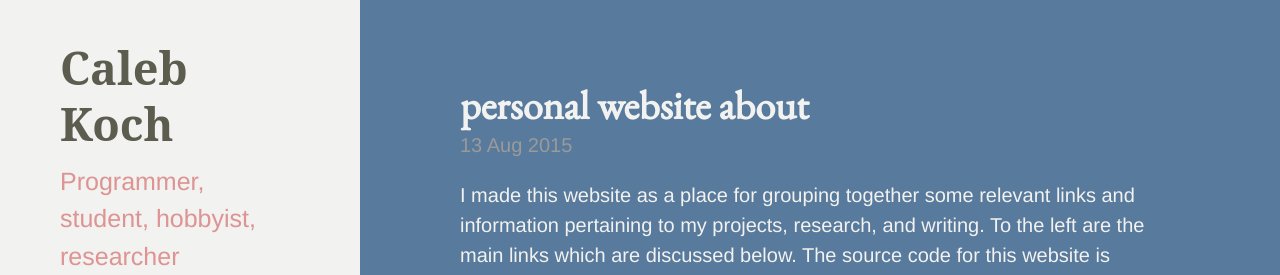
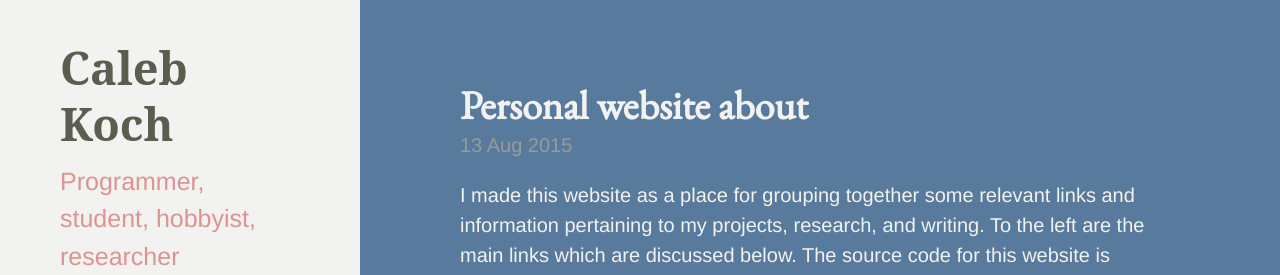
Before and after one commit to cakoch10/cakoch10.github.io, a Jekyll site: the page built from _posts/2015-08-13-main.md, in a window 1280 px wide and 900 px high. Shown: the top 275 px of the window. Built offline with Jekyll 4.4.1, drawn with Linux system fonts in a browser that asks for light colours; Markdown is read by kramdown in place of the engine named in the settings.

```diff
--- a/_posts/2015-08-13-main.md
+++ b/_posts/2015-08-13-main.md
@@ -1,6 +1,6 @@
 ---
 layout: post
-title: personal website about
+title: Personal website about
 ---
 
 <span style="color:#f2f2f0">
```
